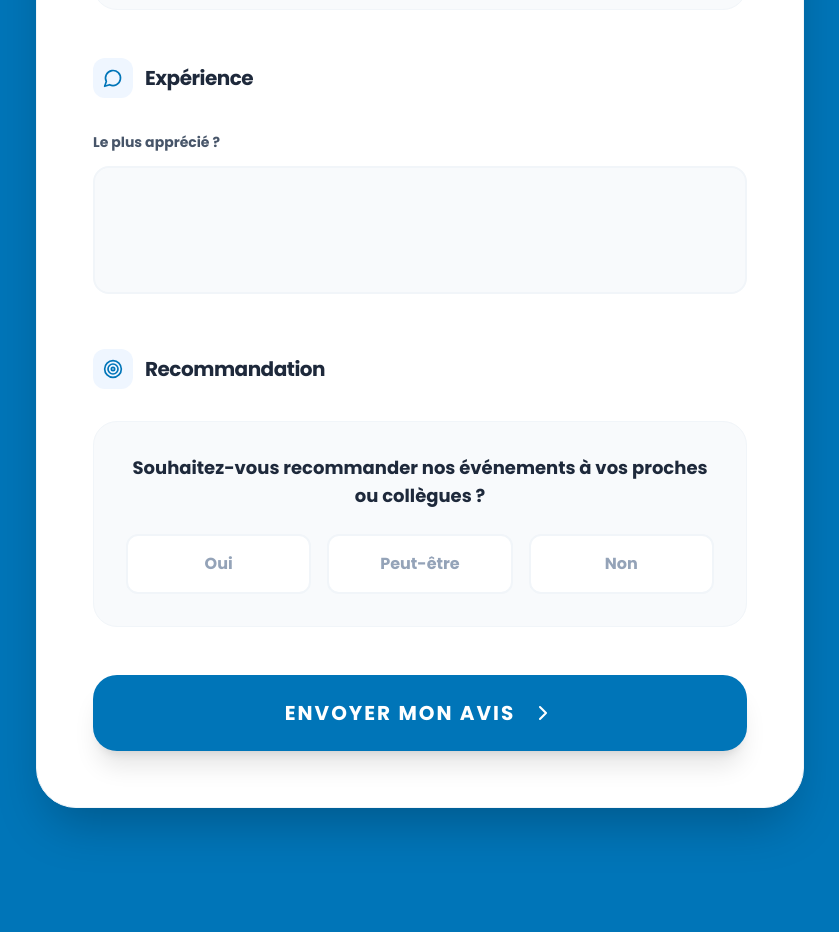
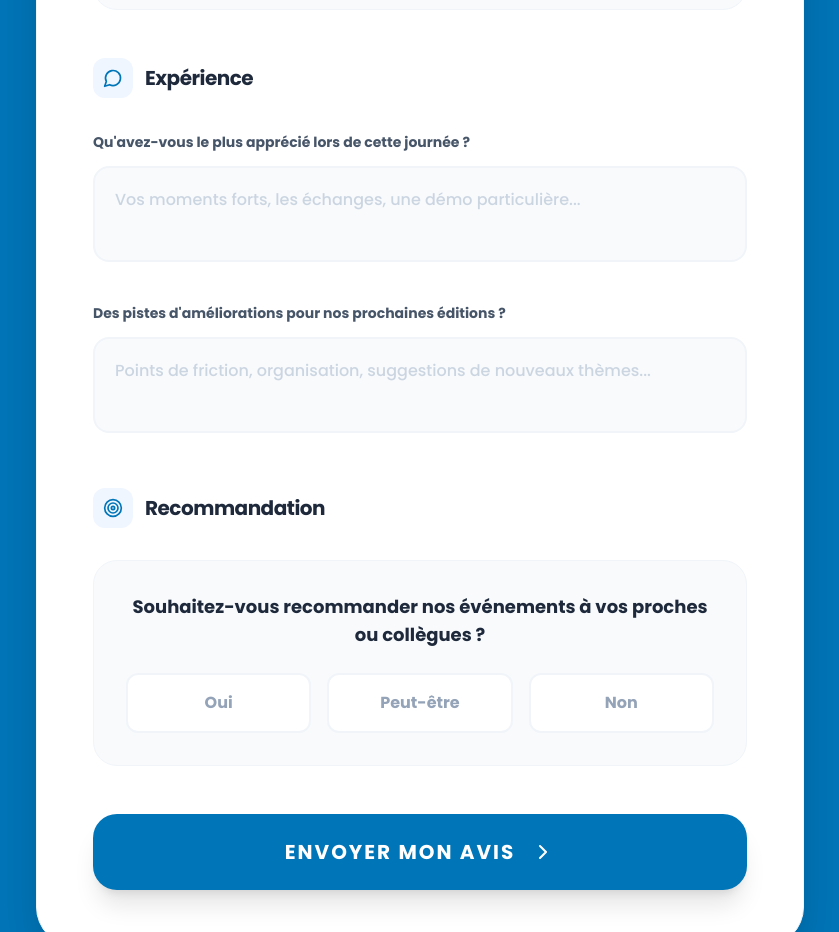
Before and after one commit to thalesmarket-cloud/Thales-feedback-event, a React (Vite) app: page / in a window 1280 px wide. Shown: the part 1560-2492 px from the top of the page, without its empty margins (220-1059 px from the left). Built offline with nearby package versions, Linux system fonts and the light colour scheme.

Commit message:
feat(feedback): Improve experience section prompts
Adds a new prompt for suggestions and refines the existing prompt for appreciated elements in the feedback form. This provides more structured feedback opportunities for users.

```diff
--- a/components/FeedbackForm.tsx
+++ b/components/FeedbackForm.tsx
@@ -144,10 +144,19 @@ const FeedbackForm: React.FC<FeedbackFormProps> = ({ onSubmit }) => {
         <SectionTitle icon={MessageCircle}>Expérience</SectionTitle>
         <div className="space-y-8 mb-12">
           <div className="space-y-3">
-            <label className="text-sm font-bold text-slate-600">Le plus apprécié ?</label>
+            <label className="text-sm font-bold text-slate-600">Qu'avez-vous le plus apprécié lors de cette journée ?</label>
             <textarea
-              className="w-full p-5 bg-slate-50 border-2 border-slate-100 rounded-2xl focus:border-[#0075B8] outline-none h-32 resize-none font-medium"
+              placeholder="Vos moments forts, les échanges, une démo particulière..."
+              className="w-full p-5 bg-slate-50 border-2 border-slate-100 rounded-2xl focus:border-[#0075B8] outline-none h-24 resize-none font-medium placeholder:text-slate-300"
               value={formData.mostAppreciated} onChange={e => setFormData({...formData, mostAppreciated: e.target.value})}
+            />
+          </div>
+          <div className="space-y-3">
+            <label className="text-sm font-bold text-slate-600">Des pistes d'améliorations pour nos prochaines éditions ?</label>
+            <textarea
+              placeholder="Points de friction, organisation, suggestions de nouveaux thèmes..."
+              className="w-full p-5 bg-slate-50 border-2 border-slate-100 rounded-2xl focus:border-[#0075B8] outline-none h-24 resize-none font-medium placeholder:text-slate-300"
+              value={formData.improvements} onChange={e => setFormData({...formData, improvements: e.target.value})}
             />
           </div>
         </div>
```
